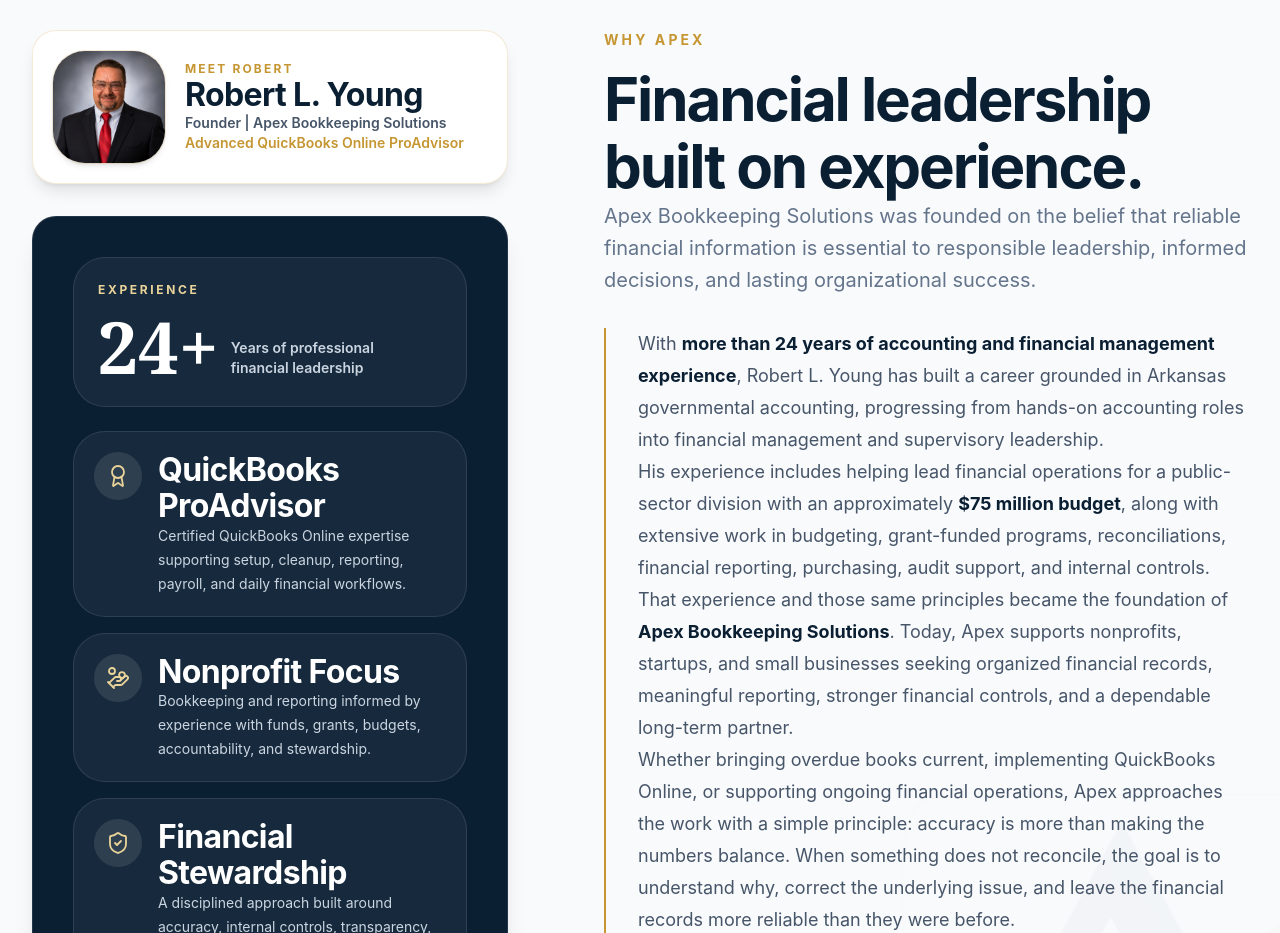
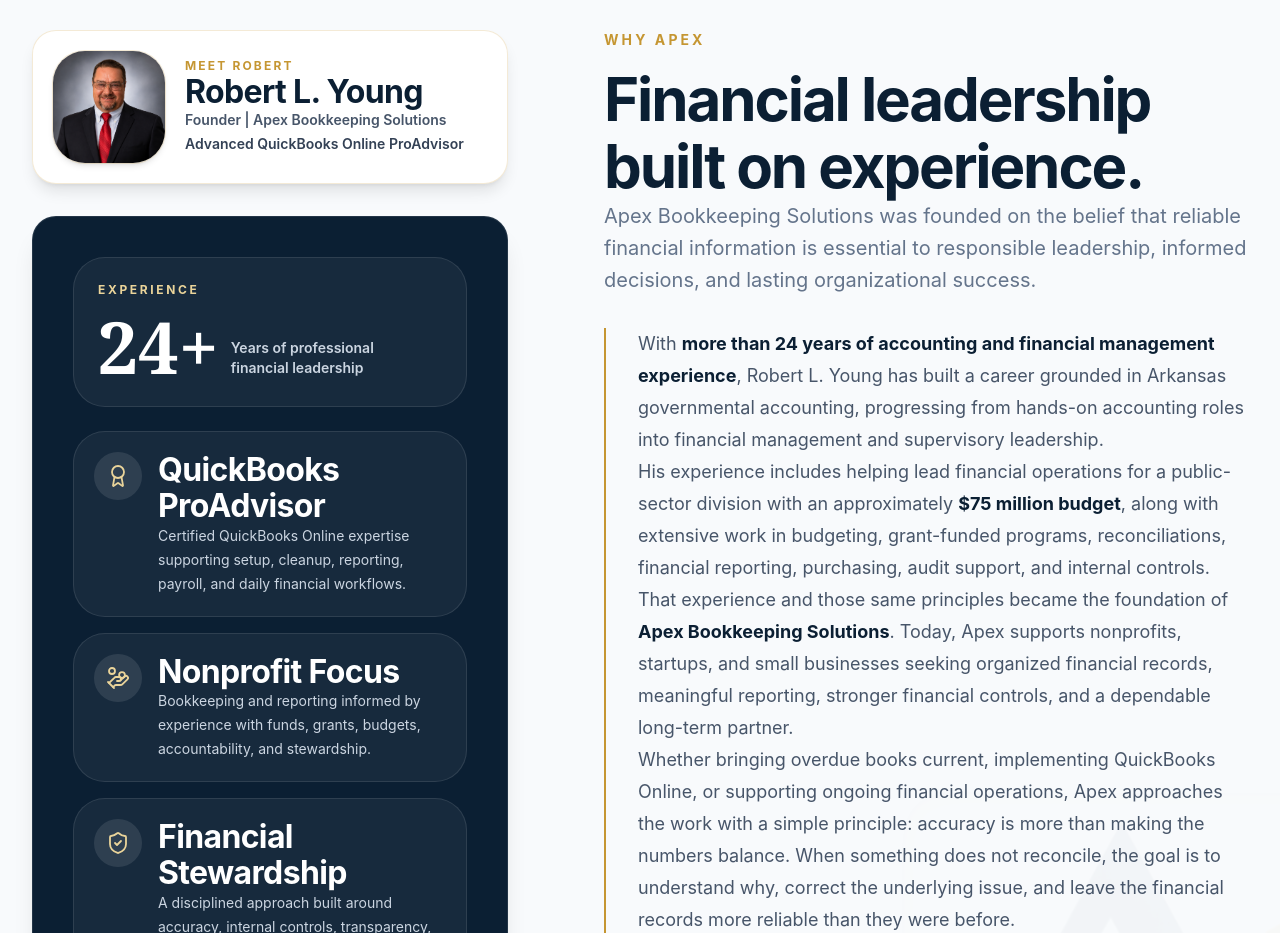
Before and after one commit to Imitation9/Apex-Bookkeeping-Solutions, a React (Vite) app: page / in a window 1280 px wide. Shown: the part 9360-10293 px from the top of the page. Built offline with nearby package versions, Linux system fonts and the light colour scheme.

Commit message:
Update About.jsx
Add clickable QBO Pro Advisor link.

```diff
--- a/src/components/sections/About/About.jsx
+++ b/src/components/sections/About/About.jsx
@@ -55,9 +55,16 @@ export default function About() {
                     Founder | Apex Bookkeeping Solutions
                   </p>
 
-                  <p className="mt-1 text-sm font-semibold text-apex-gold">
+                  <a
+                    href="https://proadvisor.intuit.com/app/accountant/search?searchId=0te3iasyxzxs"
+                    target="_blank"
+                    rel="noopener noreferrer"
+                    title="View Robert L. Young's QuickBooks ProAdvisor profile"
+                    aria-label="View Robert L. Young's QuickBooks ProAdvisor profile (opens in a new tab)"
+                    className="mt-1 inline-block rounded text-sm font-semibold text-apex-gold underline decoration-apex-gold/40 underline-offset-4 transition-colors duration-200 hover:text-apex-navy hover:decoration-apex-navy focus-visible:outline-none focus-visible:ring-2 focus-visible:ring-apex-gold"
+                  >
                     Advanced QuickBooks Online ProAdvisor
-                  </p>
+                  </a>
                 </div>
               </div>
             </div>
```
